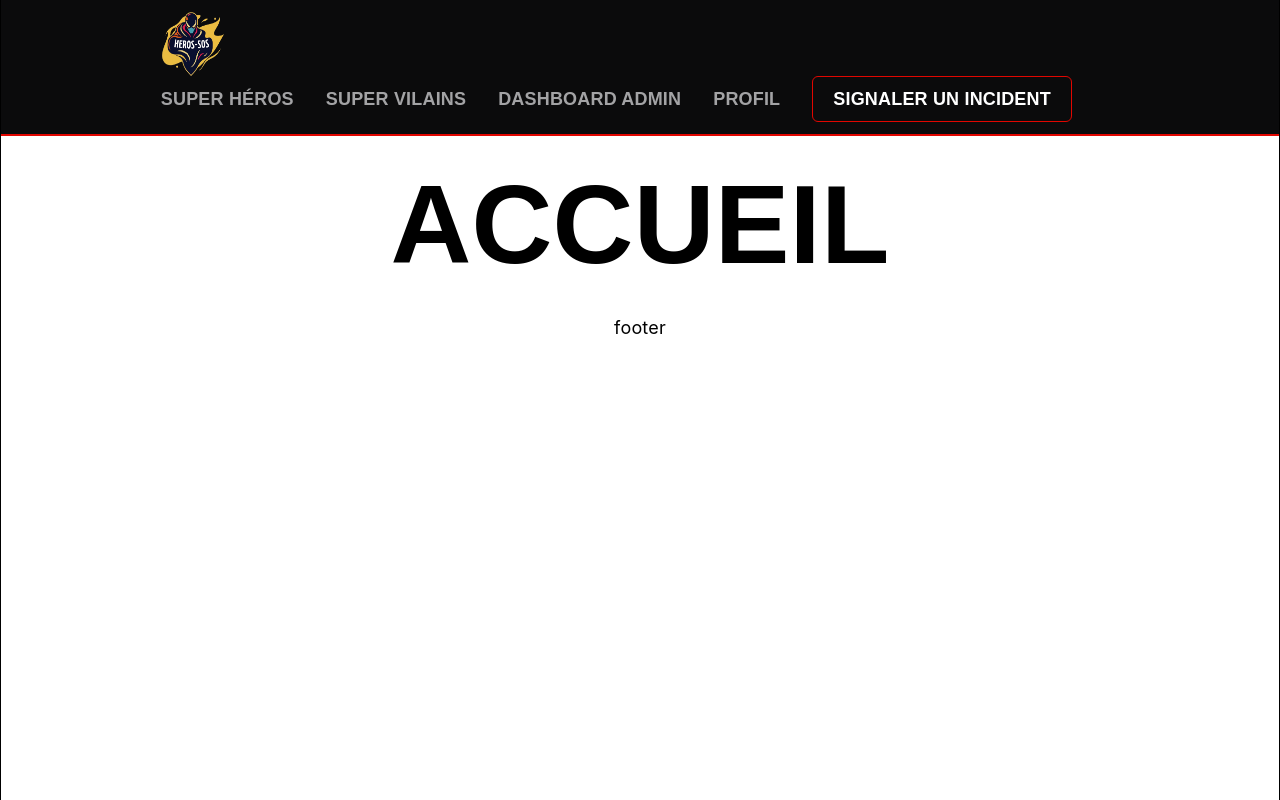
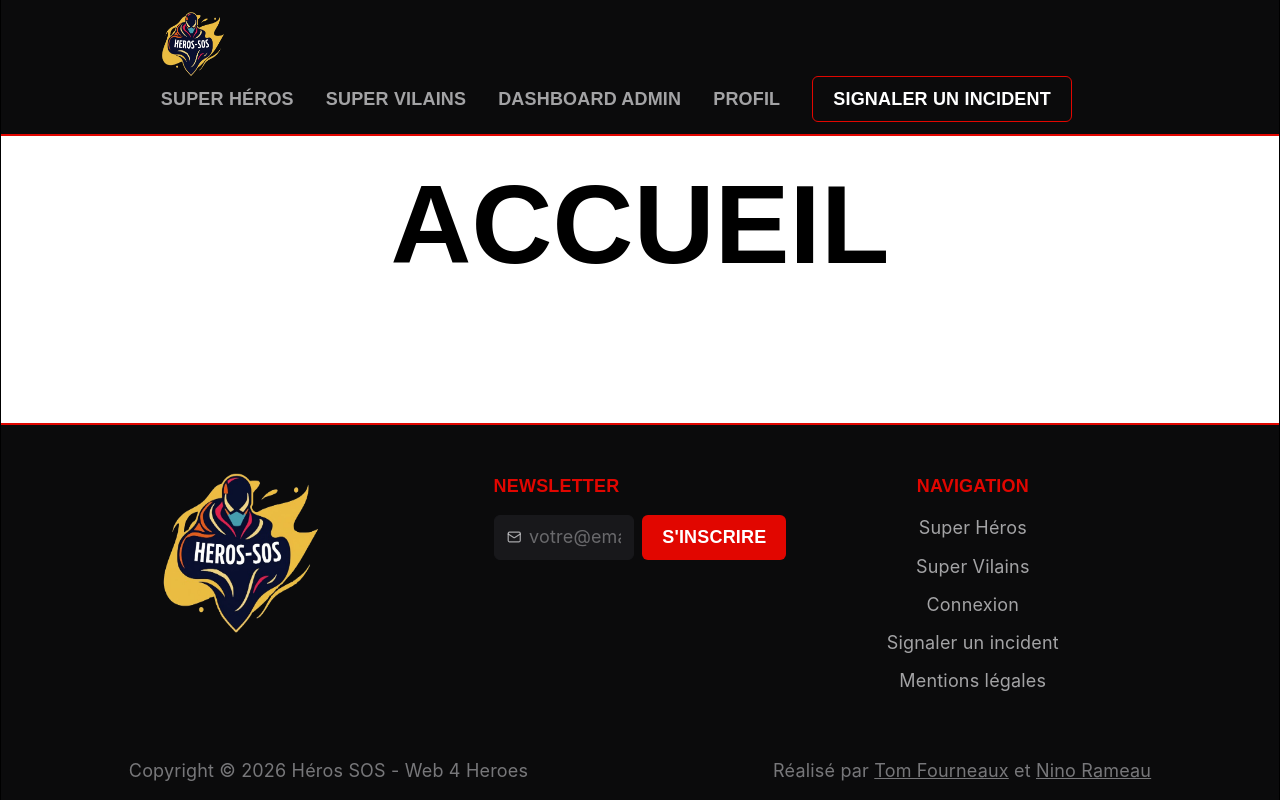
Before and after one commit to tomfrx12/Hero-SOS, a React (Vite) app: page / in a window 1280 px wide. Built offline with nearby package versions, Linux system fonts and the light colour scheme; a web font is replaced by a local one.

Commit message:
feat: ajouter le footer avec newsletter et navigation

```diff
--- a/src/composants/Footer.tsx
+++ b/src/composants/Footer.tsx
@@ -1,5 +1,54 @@
+import { Link } from "react-router"
+import { Mail } from "lucide-react"
+
 export default function Footer() {
     return (
-        <footer>footer</footer>
+        <footer className="mt-auto border-t-2 border-rouge-alerte bg-noir text-white">
+            <div className="mx-auto grid max-w-[80%] gap-10 px-4 py-12 text-left md:grid-cols-3 md:px-8">
+                <div className="flex flex-col">
+                    <Link to="/">
+                        <img src="/logo.webp" alt="Héros SOS" className="h-40 w-40" />
+                    </Link>
+                </div>
+
+                <div className="flex flex-col gap-3">
+                    <span className="mb-1 font-display font-bold uppercase text-rouge-alerte">Newsletter</span>
+                    <form className="flex flex-col gap-2 sm:flex-row">
+                        <div className="flex flex-1 items-center gap-2 rounded-md border border-graphite bg-graphite px-3 focus-within:border-rouge-alerte">
+                            <Mail size={18} className="text-gris-trait/70" />
+                            <input type="email" required placeholder="votre@email.fr" className="w-full bg-transparent py-2 outline-none placeholder:text-gris-trait/40"/>
+                        </div>
+                        <button type="submit" className="rounded-md bg-rouge-alerte px-5 py-2 font-display font-bold uppercase hover:bg-rouge-profond">
+                            S'inscrire
+                        </button>
+                    </form>
+                </div>
+
+                <nav className="flex flex-col items-center gap-3">
+                    <span className="mb-1 font-display font-bold uppercase text-rouge-alerte">Navigation</span>
+                    <Link to="/super-heros" className="text-gris-trait/70 transition-colors hover:text-white">Super Héros</Link>
+                    <Link to="/super-vilains" className="text-gris-trait/70 transition-colors hover:text-white">Super Vilains</Link>
+                    <Link to="/connexion" className="text-gris-trait/70 transition-colors hover:text-white">Connexion</Link>
+                    <Link to="/signaler-incident" className="text-gris-trait/70 transition-colors hover:text-white">Signaler un incident</Link>
+                    <Link to="/mentions-legales" className="text-gris-trait/70 transition-colors hover:text-white">Mentions légales</Link>
+                </nav>
+            </div>
+
+            <div className="flex justify-between mx-auto max-w-[80%] text-gris-trait/50 py-4">
+                <div>
+                    Copyright © {new Date().getFullYear()} Héros SOS - Web 4 Heroes
+                </div>
+                <div>
+                    Réalisé par {" "}
+                    <a href="https://tom-fourneaux.fr" target="_blank" className="underline hover:text-rouge-profond">
+                        Tom Fourneaux
+                    </a>
+                    {" "}et{" "}
+                    <a href="https://nino-rameau.fr" target="_blank" className="underline hover:text-rouge-profond">
+                        Nino Rameau
+                    </a>
+                </div>
+            </div>
+        </footer>
     )
 }
```
